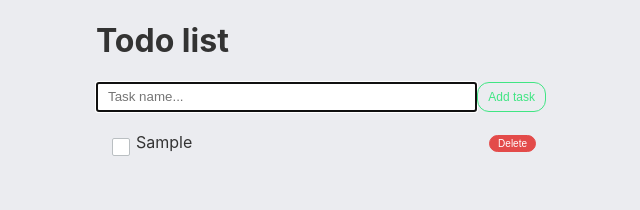
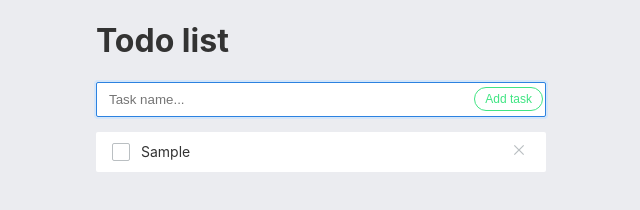
Before and after one commit to maksim-shabanski/react-todo, a React app: page / in a window 1280 px wide. Both pictures are taken after typing "Sample" into the empty fields and a click on the button "Add task". Shown: the whole page, without its empty margins (319-959 px from the left). Built offline with nearby package versions, Linux system fonts and the light colour scheme.

Commit message:
feat: change design

```diff
--- a/src/components/TodoItem/index.js
+++ b/src/components/TodoItem/index.js
@@ -16,8 +16,10 @@ const TodoItem = ({ id, text, isCompleted, completeTask, onRemoveTask }) => {
       </div>
       <div className="todo__text">{text}</div>
       <div className="todo__actions">
-        <Button variant="danger" size="small" onClick={() => onRemoveTask(id)}>
-          Delete
+        <Button onClick={() => onRemoveTask(id)}>
+          <svg className="todo__close" viewBox="0 0 20 20">
+            <polygon points="10 8.58578644 2.92893219 1.51471863 1.51471863 2.92893219 8.58578644 10 1.51471863 17.0710678 2.92893219 18.4852814 10 11.4142136 17.0710678 18.4852814 18.4852814 17.0710678 11.4142136 10 18.4852814 2.92893219 17.0710678 1.51471863 10 8.58578644" />
+          </svg>
         </Button>
       </div>
     </div>
--- a/src/components/TodoItem/todo.scss
+++ b/src/components/TodoItem/todo.scss
@@ -2,12 +2,11 @@
 	$block: &;
 
 	display: flex;
+	align-items: center;
 	margin-bottom: 5px;
 	padding: 5px 10px;
-
-	&:hover {
-		background-color: var(--gray);
-	}
+	border-radius: var(--border-radius-base);
+	background-color: var(--white-color);
 
 	&:last-child {
 		margin-bottom: 0;
@@ -15,10 +14,18 @@
 
 	&__text {
 		flex-grow: 1;
+		padding: 0 5px;
+		font-size: 14px;
 
 		#{$block}--completed & {
-			color: gray;
+			color: var(--gray-color);
 			text-decoration: line-through;
 		}
 	}
+
+	&__close {
+		width: 12px;
+		height: 12px;
+		fill: var(--gray-color);
+	}
 }
--- a/src/components/Todos/todos.scss
+++ b/src/components/Todos/todos.scss
@@ -1,12 +1,26 @@
 .todos {
 	&__form {
-		display: flex;
+		position: relative;
 		margin-bottom: 15px;
 
+		.btn {
+			position: absolute;
+			top: 5px;
+			right: 3px;
+		}
+
 		input {
-			flex-grow: 1;
-			padding: 5px 10px;
-			height: 30px;
+			padding: 10px 12px;
+			width: 100%;
+			height: 35px;
+			outline: 0;
+			border: 1px solid var(--gray-color);
+			border-radius: var(--border-radius-base);
+
+			&:focus {
+				border-color: var(--blue-color);
+				box-shadow: 0 0 0 2px var(--blue-color-alpha20);
+			}
 		}
 	}
 }
```
